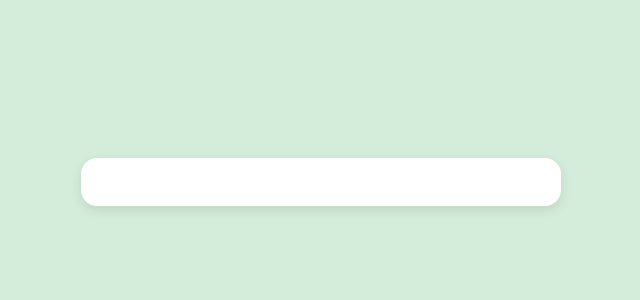
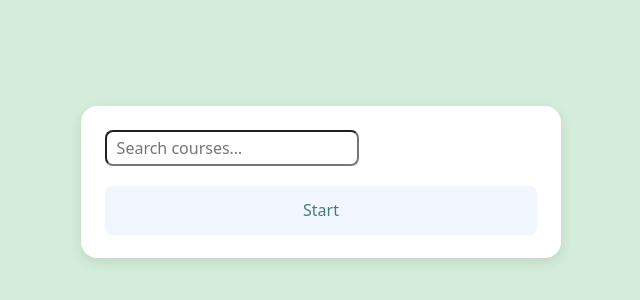
Before and after one commit to LachlanKreunen/Golf-Tracker, a React (Vite) app in the folder frontend/: page /start in a window 1280 px wide. Shown: the part 218-518 px from the top of the page, without its empty margins (319-959 px from the left). Built offline with nearby package versions, Linux system fonts and the light colour scheme.

Commit message:
Search feature

```diff
--- a/frontend/src/Pages/Start.jsx
+++ b/frontend/src/Pages/Start.jsx
@@ -1,13 +1,100 @@
+import React, { useState, useEffect, useRef } from "react";
 import "../index.css";
+import Button from "../Button";
 
 const Start = () => {
-    return (
-        <>
-        <div className="card">
+  const [searchTerm, setSearchTerm] = useState("");
+  const [courses, setCourses] = useState([]);
+  const [filtered, setFiltered] = useState([]);
+  const [selectedCourse, setSelectedCourse] = useState(null);
+  const debounceRef = useRef(null);
 
-        </div>
-        </>
-    );
+  const fetchCourses = async (query) => {
+    try {
+      const res = await fetch(
+        `https://api.golfcourseapi.com/v1/search?search_query=${encodeURIComponent(query)}`,
+        { headers: { Authorization: "Key SFLYRBLKGKXXKS7TVE2BYBV4LI" } }
+      );
+      if (!res.ok) throw new Error(`Status ${res.status}`);
+      const json = await res.json();
+      setCourses(json.courses || []);
+    } catch (err) {
+      console.error("Fetch error:", err);
+      setCourses([]);
+    }
+  };
+
+  // Debounced API fetch when user types 3+ chars
+  useEffect(() => {
+    if (debounceRef.current) clearTimeout(debounceRef.current);
+    if (searchTerm.length < 3) {
+      setCourses([]);
+      return;
+    }
+    debounceRef.current = setTimeout(() => {
+      fetchCourses(searchTerm);
+    }, 300);
+    return () => {
+      if (debounceRef.current) clearTimeout(debounceRef.current);
+    };
+  }, [searchTerm]);
+
+  // Update filtered list as courses or searchTerm changes
+  useEffect(() => {
+    if (searchTerm.length < 1) {
+      setFiltered([]);
+    } else {
+      setFiltered(
+        courses.filter((c) =>
+          c.course_name.toLowerCase().includes(searchTerm.toLowerCase())
+        )
+      );
+    }
+  }, [searchTerm, courses]);
+
+  const handleSelect = (course) => {
+    setSelectedCourse(course);
+    setSearchTerm(course.course_name);
+    setFiltered([]);
+    // TODO: navigate or load detailed view for `course`
+  };
+
+  return (
+    <div className="card">
+      <input
+        type="text"
+        placeholder="Search courses…"
+        value={searchTerm}
+        onChange={(e) => setSearchTerm(e.target.value)}
+        className="search-input"
+        aria-label="Search golf courses"
+      />
+
+      {filtered.length > 0 && (
+        <ul className="results-dropdown" role="listbox">
+          {filtered.map((course) => (
+            <li
+              key={course.id}
+              role="option"
+              aria-selected={course.id === selectedCourse?.id}
+            >
+              <button
+                type="button"
+                className="option-button"
+                onClick={() => handleSelect(course)}
+              >
+                {course.course_name}
+              </button>
+            </li>
+          ))}
+        </ul>
+      )}
+
+      <div className="button-container">
+                <Button txt = "Start" page="/holes/1"/>
+            </div>
+    </div>
+  );
 };
 
 export default Start;
```
